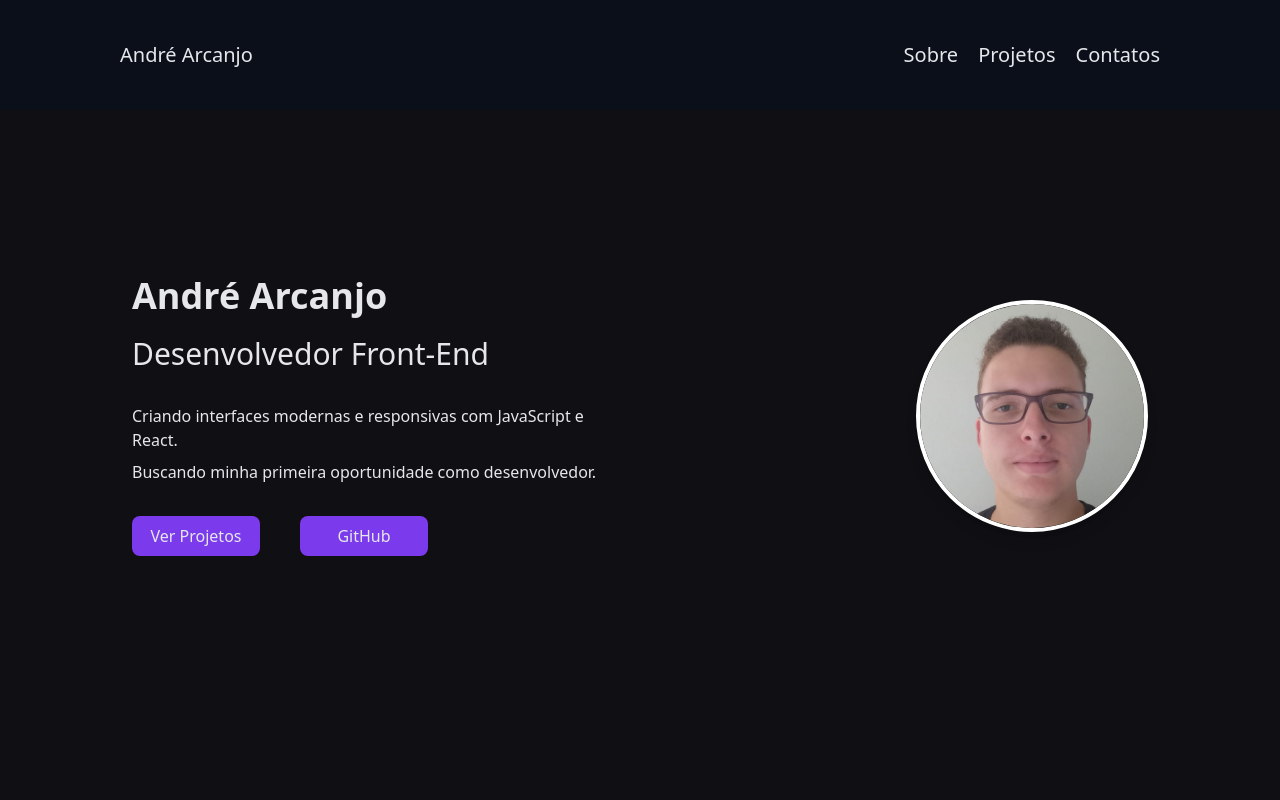
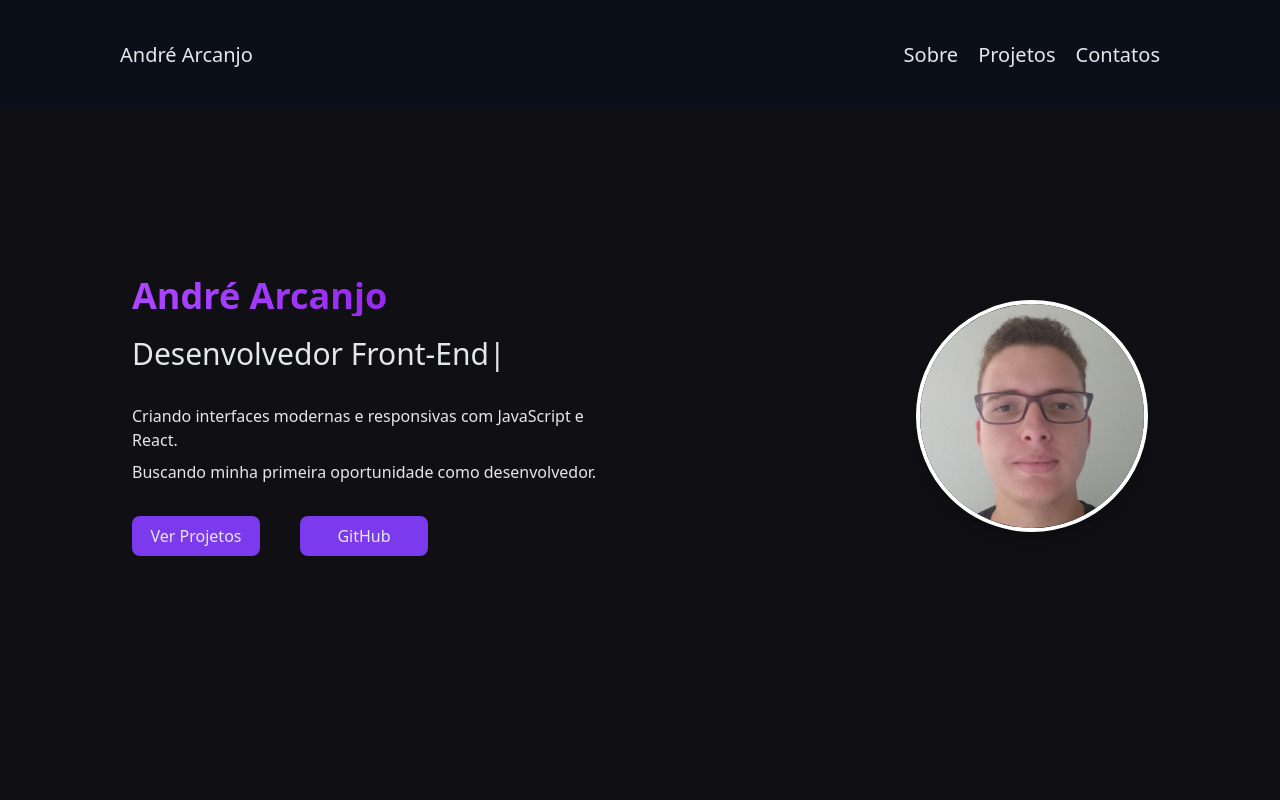
Before and after one commit to andre-arcanjo/portfolio-andre-arcanjo, a React (Vite) app: page / in a window 1280 px wide. Shown: the top 800 px of the page. Built offline with nearby package versions, Linux system fonts and the light colour scheme.

Commit message:
feat: enhance hero section with typing animation and gradient text

```diff
--- a/package.json
+++ b/package.json
@@ -15,6 +15,7 @@
     "react": "^19.2.0",
     "react-dom": "^19.2.0",
     "react-icons": "^5.5.0",
+    "react-type-animation": "^3.2.0",
     "tailwindcss": "^4.1.18"
   },
   "devDependencies": {
--- a/src/components/Hero/Hero.tsx
+++ b/src/components/Hero/Hero.tsx
@@ -1,3 +1,5 @@
+import { TypeAnimation } from 'react-type-animation';
+
 export const Hero = () => {
   return (
     <section
@@ -6,9 +8,22 @@ export const Hero = () => {
     >
       <div className="max-w-90 md:max-w-120 text-content space-y-8">
         <div className="space-y-5">
-          <h1 className="text-3xl md:text-4xl font-bold">André Arcanjo</h1>
+          <h1 className="text-3xl md:text-4xl font-bold bg-linear-to-r from-purple-500 to-purple-700 bg-clip-text text-transparent">
+            <TypeAnimation
+              sequence={['André Arcanjo']}
+              speed={30}
+              cursor={false}
+              repeat={0}
+            />
+          </h1>
+
           <h2 className="text-2xl md:text-3xl font-medium">
-            Desenvolvedor Front-End
+            <TypeAnimation
+              sequence={[2000,'Desenvolvedor Front-End']}
+              speed={30}
+              cursor={true}
+              repeat={0}
+            />
           </h2>
         </div>
         <div className="space-y-2">
```
Also changed, not shown: 1 other file (tests, documents, lock files or other folders).
